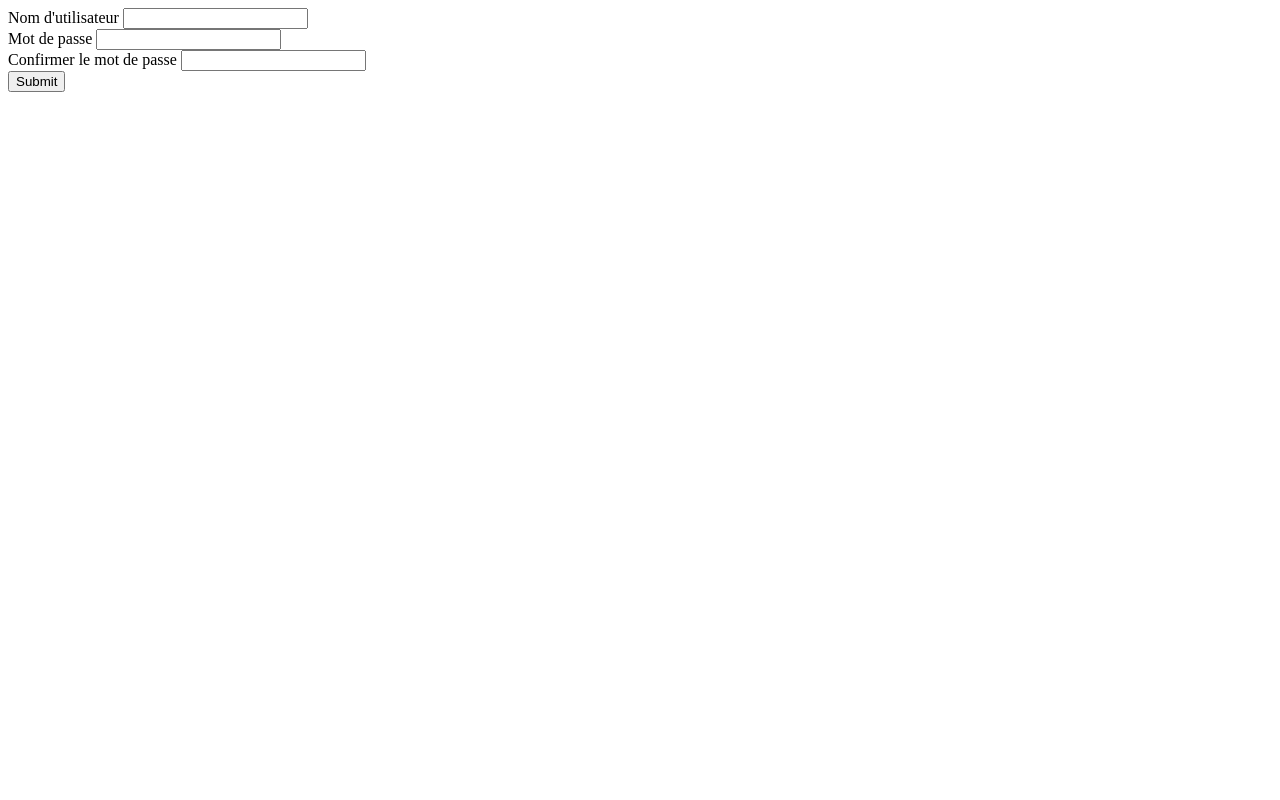
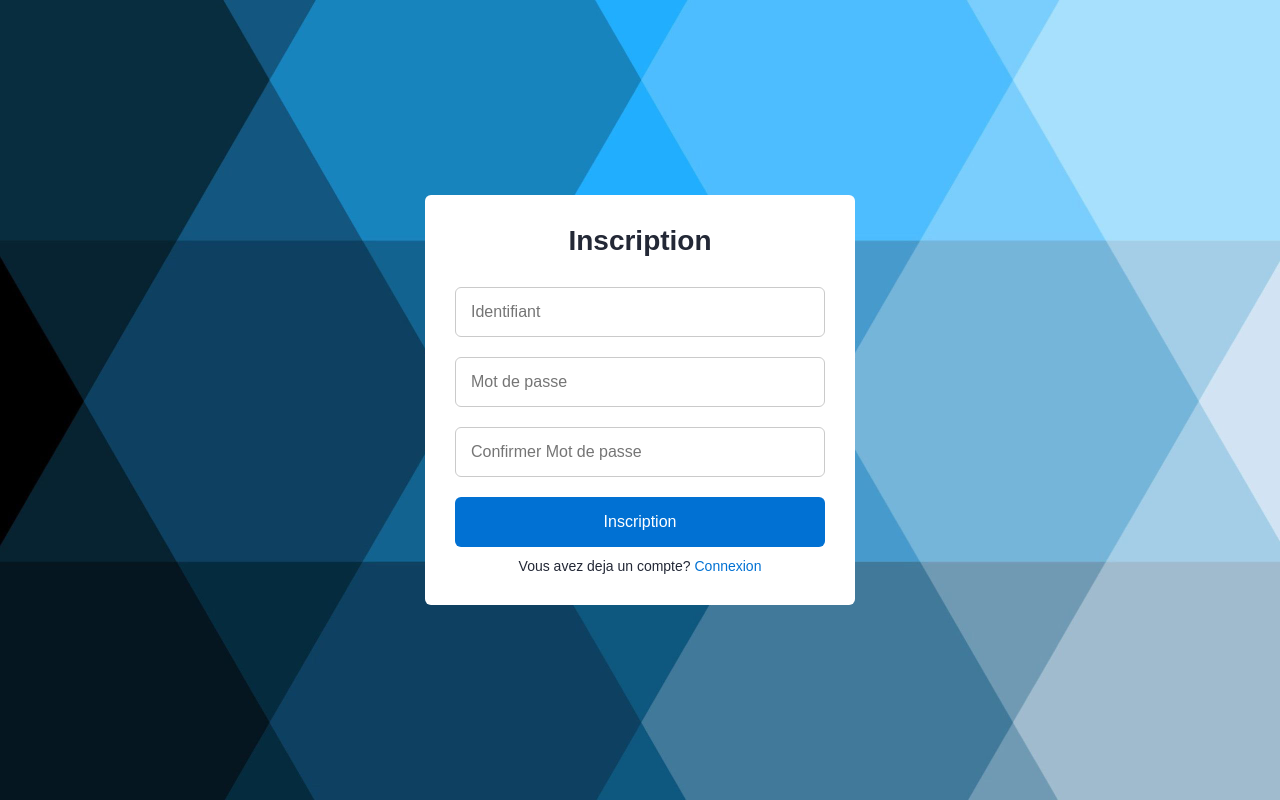
Before and after one commit to AmeenTocai/Chat, a Django app: page /signup/ in a window 1280 px wide. Run offline with Django 4.2, Linux system fonts and the light colour scheme.

Commit message:
Update signup.html

```diff
--- a/webchat/core/templates/core/signup.html
+++ b/webchat/core/templates/core/signup.html
@@ -5,23 +5,127 @@
         <meta charset="utf-8">
         <meta name="viewport" content="width=device-width">
         <title>S'inscrire | WebChat</title>
+        <style>
+            *{
+                margin: 0;
+                padding: 0;
+                box-sizing: border-box;
+                font-family: Arial, Helvetica, sans-serif;
+            }
+            @keyframes pan {
+                100% { background-position: 15% 50%;}
+            }
+            body{
+                display: grid;
+                place-items: center;
+                margin: 0;
+                padding: 0 24px;
+                background-image: url({% load static %}{% static "core/imageb.jpeg" %});
+                background-repeat: no-repeat;
+                background-size: cover;
+                animation: pan 6s infinite alternate linear;
+            }
+            .container{
+                height: 100vh;
+                width: 100%;
+                display: flex;
+                align-items: center;
+                justify-content: center;
+                /*background-color: #4070f4;*/
+
+                column-gap: 30px;
+            }
+            @media (width >= 500px){
+                body{
+                    padding: 0;
+                }
+            }
+            .form{
+                position: absolute;
+                max-width: 430px;
+                width: 100%;
+                padding: 30px;
+                border-radius: 6px;
+                background: #FFF;
+            }
+            header{
+                font-size: 28px;
+                font-weight: 600;
+                color: #232836;
+                text-align: center;
+            }
+            form{
+                margin-top: 30px;
+            }
+            .form .field{
+                position: relative;
+                height: 50px;
+                width: 100%;
+                margin-top: 20px;
+                border-radius: 6px;
+            }
+            .field input,
+            .field button{
+                height: 100%;
+                width: 100%;
+                border: none;
+                font-size: 16px;
+                font-weight: 400;
+                border-radius: 6px;
+            }
+            .field input{
+                outline: none;
+                padding: 0 15px;
+                border: 1px solid#CACACA;
+            }
+            .field input:focus{
+                border-bottom-width: 2px;
+            }
+            .field button{
+                color: #fff;
+                background-color: #0171d3;
+                transition: all 0.3s ease;
+                cursor: pointer;
+            }
+            .field button:hover{
+                background-color: #016dcb;
+            }
+            .form-link{
+                text-align: center;
+                margin-top: 10px;
+            }
+            .form-link span,
+            .form-link a{
+                font-size: 14px;
+                font-weight: 400;
+                color: #232836;
+            }
+            .form a{
+                color: #0171d3;
+                text-decoration: none;
+            }
+            .form-content a:hover{
+                text-decoration: underline;
+            }
+        </style>
     </head>
     <body>
+        <section class="container forms">
+            <div class="form signup">
+                <div class="form-content">
+                    <header>Inscription</header>
                     <form method="post" action="." class="suform">
                         {% csrf_token %}
-            <div>
-                <label>Nom d'utilisateur</label>
-                <input type="text" name="username">
+                        <div class="field input-field">
+                            <input type="text" name="username" placeholder="Identifiant" class="input">
                         </div>
 
-            <div>
-                <label>Mot de passe</label>
-                <input type="password" name="password1">
+                        <div class="field input-field">
+                            <input type="password" name="password1" placeholder="Mot de passe" class="password">
                         </div>
 
-            <div>
-                <label>Confirmer le mot de passe</label>
-                <input type="password" name="password2">
+                        <div class="field input-field">
+                            <input type="password" name="password2" placeholder="Confirmer Mot de passe" class="password">
                         </div>
 
                         {% if form.errors %}
@@ -34,7 +138,16 @@
                             {% endfor %}
                         {% endif %}
 
-            <input type="submit" value="Submit"/>
+                        <div class="field button-field">
+                            <button type="submit" value="Submit">Inscription</button>
+                            <!--<input type="submit" value="Submit"/>-->
+                        </div>
                     </form>
+                    <div class="form-link">
+                        <span>Vous avez deja un compte? <a href="/login/" class="link login-link">Connexion</a></span>
+                    </div>
+                </div>
+            </div>
+        </section>
     </body>
 </html>
```
Lines whose indentation alone changed are shown as unchanged.
